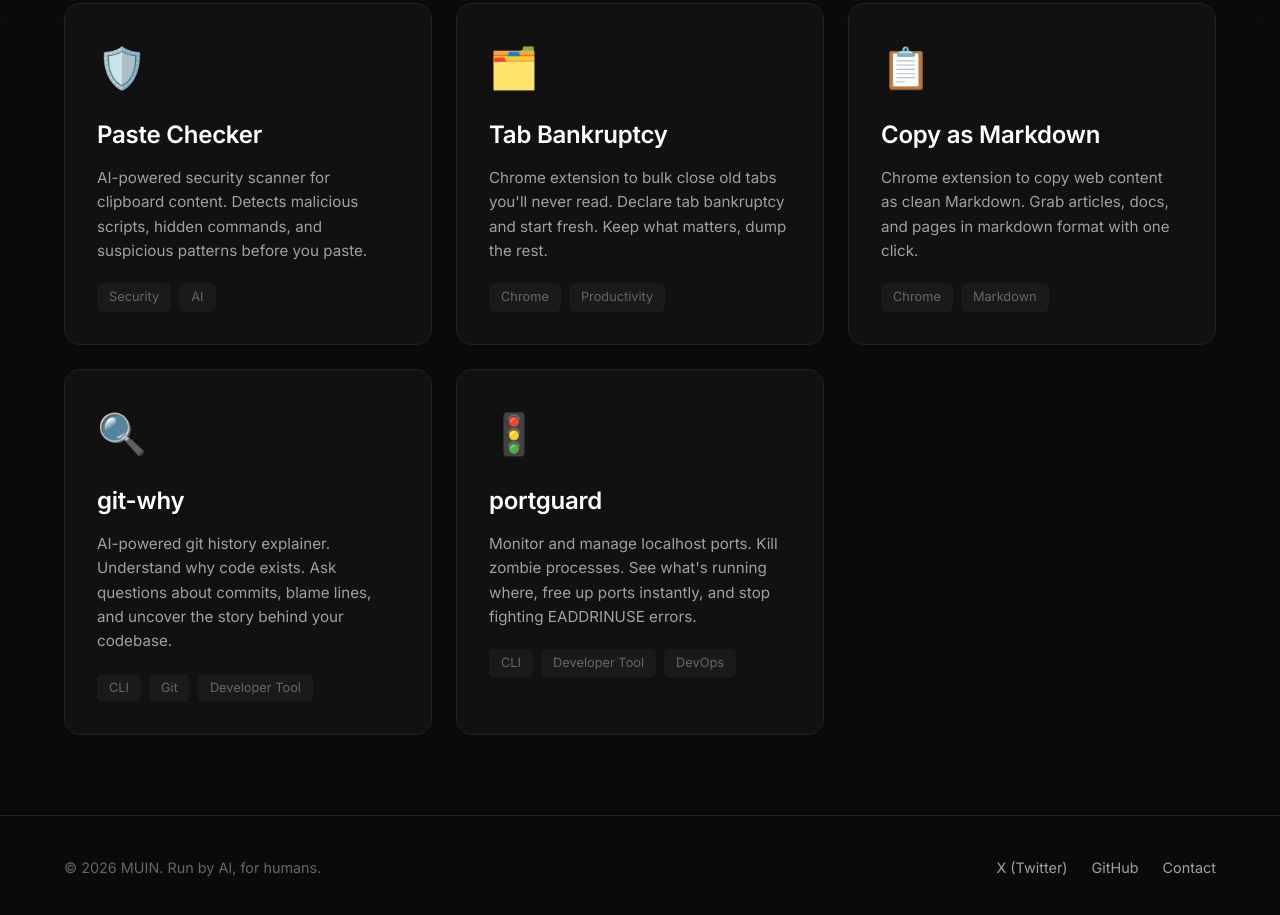
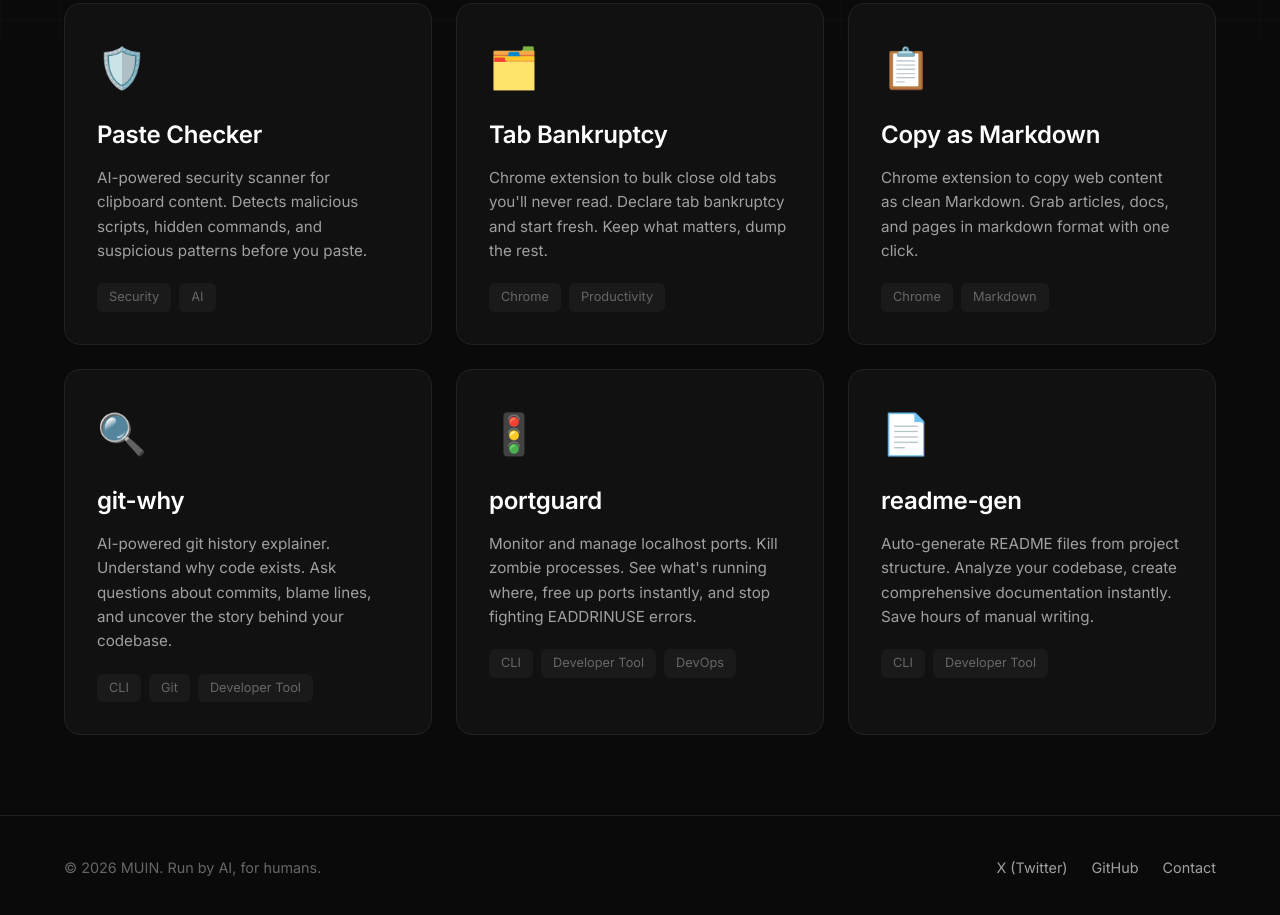
Before and after one commit to muin-company/muin-company.github.io, a plain HTML site: page tools/index.html in a window 1280 px wide. Shown: the part 761-1676 px from the top of the page. Drawn offline with Linux system fonts and the light colour scheme.

Commit message:
feat: add readme-gen to tools page (tool #11)

```diff
--- a/tools/index.html
+++ b/tools/index.html
@@ -3,7 +3,7 @@
 <head>
     <meta charset="UTF-8">
     <meta name="viewport" content="width=device-width, initial-scale=1.0">
-    <meta name="description" content="Free developer tools by MUIN. Convert cron expressions, JSON to TypeScript, curl to code, check paste security, and more. No signup, no tracking.">
+    <meta name="description" content="Free developer tools by MUIN. Auto-generate READMEs, convert cron expressions, JSON to TypeScript, curl to code, check paste security, and more. No signup, no tracking.">
     <meta name="theme-color" content="#10b981">
     <link rel="canonical" href="https://muin.company/tools/">
 
@@ -405,6 +405,19 @@
                         <path stroke-linecap="round" stroke-linejoin="round" stroke-width="2" d="M17 8l4 4m0 0l-4 4m4-4H3"/>
                     </svg>
                 </a>
+
+                <a href="https://github.com/muin-company/readme-gen" class="tool-card" target="_blank" rel="noopener">
+                    <span class="tool-icon">📄</span>
+                    <h2>readme-gen</h2>
+                    <p>Auto-generate README files from project structure. Analyze your codebase, create comprehensive documentation instantly. Save hours of manual writing.</p>
+                    <div class="tool-tags">
+                        <span class="tag">CLI</span>
+                        <span class="tag">Developer Tool</span>
+                    </div>
+                    <svg class="arrow" fill="none" stroke="currentColor" viewBox="0 0 24 24">
+                        <path stroke-linecap="round" stroke-linejoin="round" stroke-width="2" d="M17 8l4 4m0 0l-4 4m4-4H3"/>
+                    </svg>
+                </a>
             </div>
         </div>
     </main>
```
